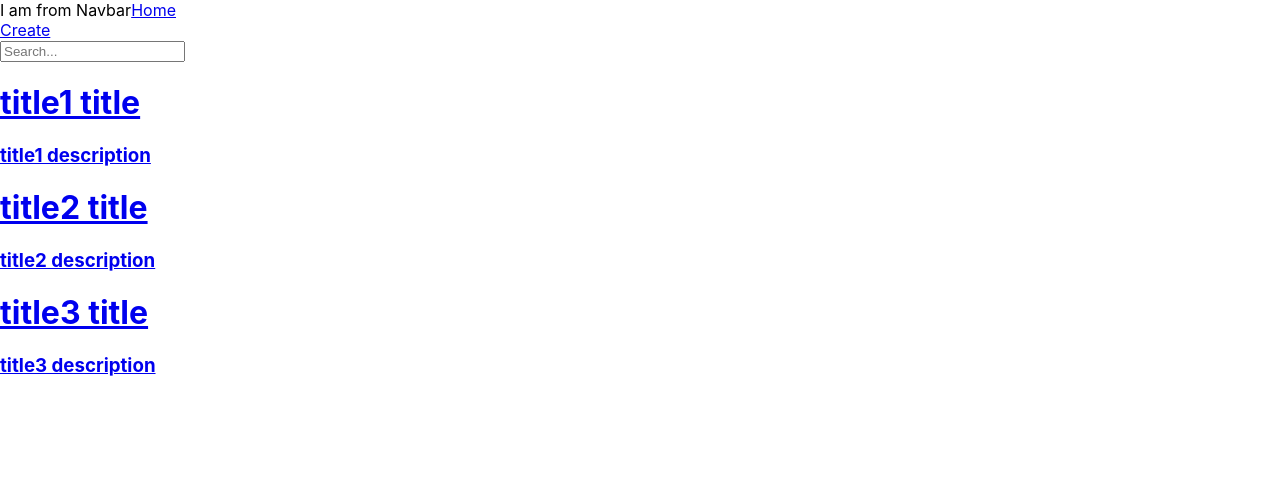
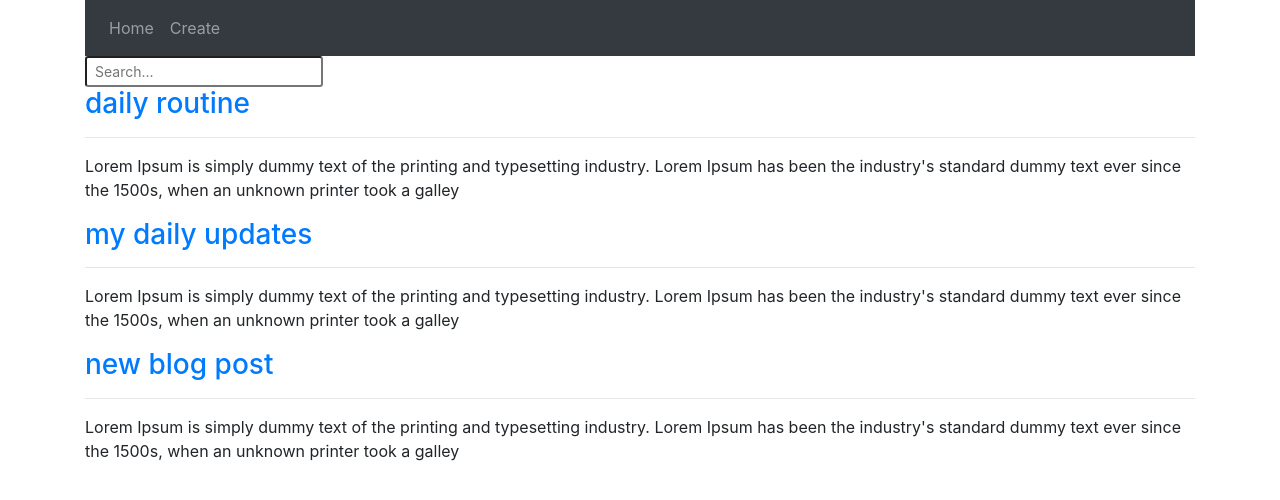
Before and after one commit to SampurnaC/react_blog_application, a React (Create React App) app: page / in a window 1280 px wide. Shown: the top 500 px of the page. Built offline with nearby package versions, Linux system fonts and the light colour scheme; data requests are answered from the project's data file.

Commit message:
add styling to the project

```diff
--- a/data/db.json
+++ b/data/db.json
@@ -1,9 +1,22 @@
 {
   "blogs": [
-    {"title": "title1 title", "description": "title1 description", "id": 1, "author": "Sam"},
-    {"title": "title2 title", "description": "title2 description", "id": 2, "author": "Hari"},
-    {"title": "title3 title", "description": "title3 description", "id": 3, "author": "Sita"}
-
+    {
+      "title": "daily routine",
+      "description": "Lorem Ipsum is simply dummy text of the printing and typesetting industry. Lorem Ipsum has been the industry's standard dummy text ever since the 1500s, when an unknown printer took a galley",
+      "author": "Santosh",
+      "id": 2
+    },
+    {
+      "title": "my daily updates",
+      "description": "Lorem Ipsum is simply dummy text of the printing and typesetting industry. Lorem Ipsum has been the industry's standard dummy text ever since the 1500s, when an unknown printer took a galley",
+      "author": "Santosh",
+      "id": 3
+    },
+    {
+      "title": "new blog post",
+      "description": "Lorem Ipsum is simply dummy text of the printing and typesetting industry. Lorem Ipsum has been the industry's standard dummy text ever since the 1500s, when an unknown printer took a galley",
+      "author": "Santosh",
+      "id": 4
+    }
   ]
-
 }
--- a/package.json
+++ b/package.json
@@ -6,8 +6,10 @@
     "@testing-library/jest-dom": "^5.11.4",
     "@testing-library/react": "^11.1.0",
     "@testing-library/user-event": "^12.1.10",
+    "bootstrap": "^4.5.2",
     "json-server": "^0.17.0",
     "react": "^17.0.2",
+    "react-bootstrap": "^2.0.3",
     "react-dom": "^17.0.2",
     "react-router-dom": "^5.3.0",
     "react-scripts": "4.0.3",
--- a/public/index.html
+++ b/public/index.html
@@ -3,6 +3,8 @@
   <head>
     <meta charset="utf-8" />
     <link rel="icon" href="%PUBLIC_URL%/favicon.ico" />
+    <meta name="viewport" content="width=device-width, initial-scale=1" />
+    <link rel="stylesheet" href="https://stackpath.bootstrapcdn.com/bootstrap/4.3.1/css/bootstrap.min.css" integrity="sha384-ggOyR0iXCbMQv3Xipma34MD+dH/1fQ784/j6cY/iJTQUOhcWr7x9JvoRxT2MZw1T" crossorigin="anonymous">
     <meta name="viewport" content="width=device-width, initial-scale=1" />
     <meta name="theme-color" content="#000000" />
     <meta
@@ -39,5 +41,7 @@
       To begin the development, run `npm start` or `yarn start`.
       To create a production bundle, use `npm run build` or `yarn build`.
     -->
+    <script src="https://code.jquery.com/jquery-3.3.1.slim.min.js" integrity="sha384-q8i/X+965DzO0rT7abK41JStQIAqVgRVzpbzo5smXKp4YfRvH+8abtTE1Pi6jizo" crossorigin="anonymous"></script>
+
   </body>
 </html>
--- a/src/BlogDetails.js
+++ b/src/BlogDetails.js
@@ -13,12 +13,14 @@ const BlogDetails = () => {
       history.push('/');
     })
   }
+  console.log(blog)
+
   return (
-    <div className="blog-details">
-      <h2>Blog Details {id} </h2>
+    <div className="blog-details container">
+      <h3>Blog Details </h3>
       {blog && (
         <div>
-          <h1>{blog.title}</h1>
+          <h1><u>{blog.title}</u></h1>
           <p>{blog.description}</p>
           <p>Written by: {blog.author}</p>
           <button onClick={deleteBlog}>Delete Blog</button>
--- a/src/BlogList.js
+++ b/src/BlogList.js
@@ -6,9 +6,8 @@ import { useState } from 'react/cjs/react.development';
 const BlogList = ({blogs, handleDelete}) => {
   const[searchItem, setSearchItem] = useState('');
   return (
-
     <div className="blog-list">
-      <input type="text" placeholder="Search..." value={searchItem} onChange={(e)=>{setSearchItem(e.target.value)}}/>
+      <input class="form-control-sm" type="text" placeholder="Search..." value={searchItem} onChange={(e)=>{setSearchItem(e.target.value)}} aria-label="Search"/>
       {blogs.filter((val)=>{
         if (searchItem==""){
           return val;
@@ -19,9 +18,10 @@ const BlogList = ({blogs, handleDelete}) => {
       }).map((blog)=>(
         <div className="blog" key={blog.title}>
           <Link to={`/blogs/${blog.id}`}>
-            <h1>{blog.title}</h1>
-            <h3>{blog.description}</h3>
+            <h3>{blog.title}</h3>
           </Link>
+          <hr />
+          <p>{blog.description}</p>
         </div>
       ))}
     </div>
--- a/src/Create.js
+++ b/src/Create.js
@@ -9,7 +9,7 @@ const Create = () => {
   const history = useHistory();
   const createBlog=(e)=>{
     e.preventDefault();
-    const blog={title, description};
+    const blog={title, description, author};
     fetch('http://localhost:8000/blogs', {
       method: 'POST',
       headers: {"Content-Type": "application/json"},
@@ -20,19 +20,24 @@ const Create = () => {
     })
   }
   return (
-    <div className="create">
+    <div className="create container">
       <h2>Add a New Blog</h2>
       <form onSubmit={createBlog}>
+        <div class="form-group">
           <label>Title:</label>
-        <input type="text" value={title} onChange={(e)=>setTitle(e.target.value)} />
+          <input type="text" value={title} onChange={(e)=>setTitle(e.target.value)} class="form-control" />
           <label>Body:</label>
-        <input type="text" value={description} onChange={(e)=>setDescription(e.target.value)} />
+          <input type="text" value={description} onChange={(e)=>setDescription(e.target.value)} class="form-control" />
           <label>Blog Author:</label>
-        <select value={author} onChange={(e)=>setAuthor(e.target.value)}>
+          <select value={author} onChange={(e)=>setAuthor(e.target.value)} >
             <option value="Sampurna">Sampurna</option>
             <option value="Santosh">Santosh</option>
+            <option value="Santosh">David</option>
+            <option value="Santosh">Peter</option>
           </select>
-        <button>Create Blog</button>
+          <br />
+          <button className="btn btn-dark">Create Blog</button>
+        </div>
       </form>
       {title}
       {description}
--- a/src/Home.js
+++ b/src/Home.js
@@ -5,7 +5,7 @@ import BlogList from './BlogList';
 const Home = () => {
   const {data:blogs, pending, error} = useFetch('http://localhost:8000/blogs');
   return (
-    <div className="home">
+    <div className="home container">
       {error && <div>{error}</div>}
       {pending && <div>Loading...</div>}
       {blogs && <BlogList blogs={blogs} />}
--- a/src/Navbar.js
+++ b/src/Navbar.js
@@ -2,11 +2,17 @@ import { Link } from "react-router-dom";
 
 const Navbar = () => {
   return (
-    <div>
-      I am from Navbar
-      <Link to="/">Home</Link>
-      <br />
-      <Link to='create'>Create</Link>
+    <div className="container">
+    <nav class="navbar navbar-expand-sm bg-dark navbar-dark">
+      <ul class="navbar-nav">
+        <li class="nav-item">
+          <Link to="/" class="nav-link">Home</Link>
+        </li>
+        <li class="nav-item">
+          <Link to="create" class="nav-link">Create</Link>
+        </li>
+      </ul>
+    </nav>
     </div>
   );
 }
```
Also changed, not shown: 1 other file (tests, documents, lock files or other folders). Lines whose indentation alone changed are shown as unchanged.
